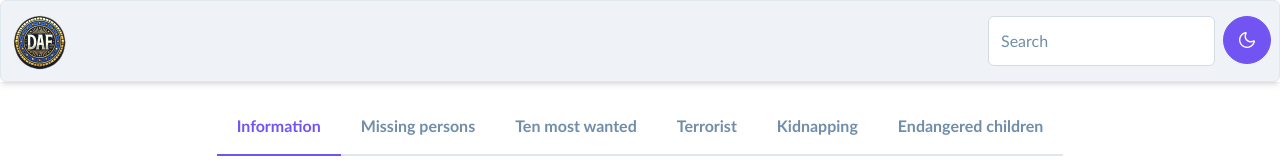
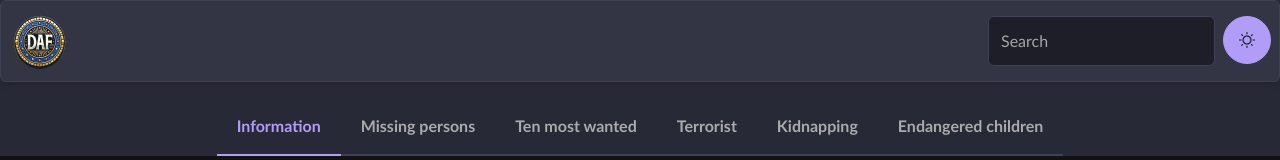
Before and after one commit to Ange230700/ultime_daf, a React (Vite) app: page / in a window 1280 px wide. Shown: the top 160 px of the page. Built offline with nearby package versions, Linux system fonts and the light colour scheme; no server answers.

Commit message:
fix: 🐛  set dark theme as default theme

```diff
--- a/src/providers/ThemeProvider.tsx
+++ b/src/providers/ThemeProvider.tsx
@@ -7,7 +7,7 @@ import { ThemeContext } from "../contexts/ThemeContext";
 export function ThemeProvider({
   children,
 }: Readonly<{ children: React.ReactNode }>) {
-  const [theme, setTheme] = useState<Theme>("light");
+  const [theme, setTheme] = useState<Theme>("dark");
 
   // On mount, read from localStorage or system preference
   useEffect(() => {
```
